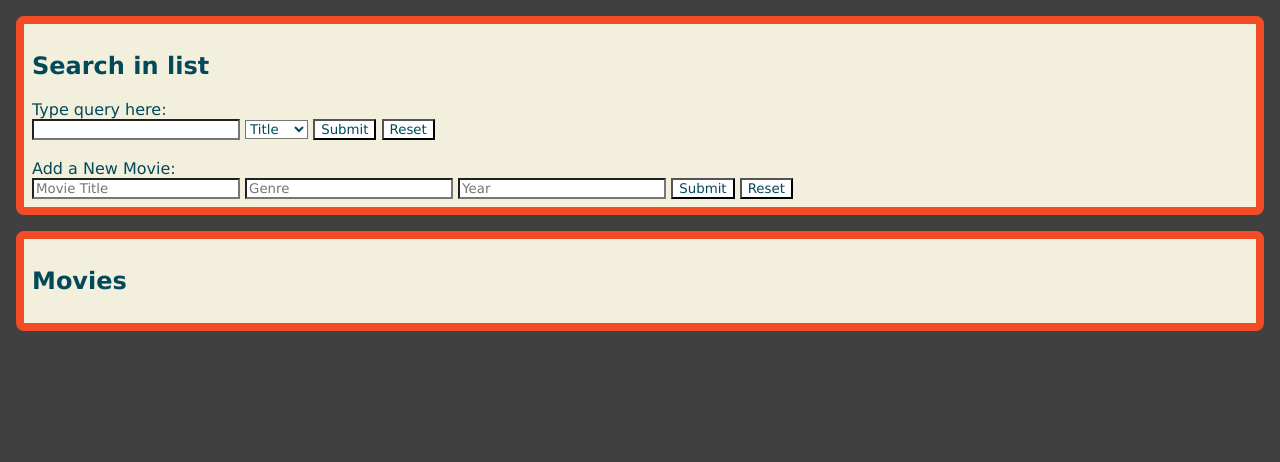
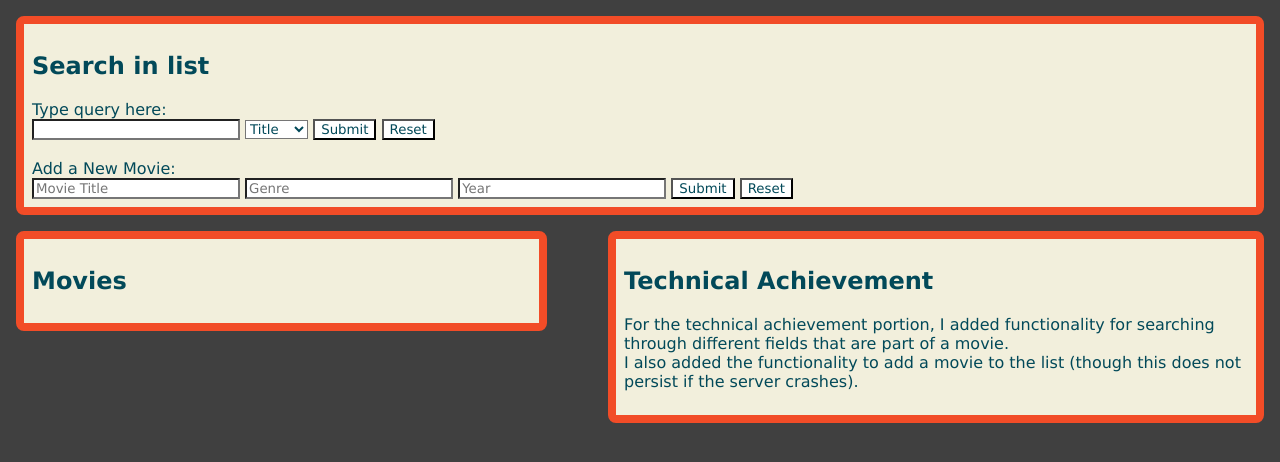
Before and after one commit to mandi1267/CS4241, a website: page public/index.html in a window 1280 px wide. Drawn offline with Linux system fonts and the light colour scheme.

Commit message:
Add portion for describing technical achievement; Add comments with name and website location

```diff
--- a/public/css/main.css
+++ b/public/css/main.css
@@ -5,6 +5,20 @@
   color: #024959;
   font-family: Lucida Sans Unicode;
 }
+
+#technicalAcheivementDescription {
+  margin-left: 1em;
+  float: right;
+  min-width: 30%;
+  max-width: 50%;
+
+}
+#results {
+  float: left;
+  max-width: 60%;
+  min-width: 40%
+}
+
 body {
   margin: 1em
 }
@@ -19,10 +33,13 @@ input, select, option {
   background-color: #FFFFFF;
   color: #024959
 }
+td {
+  width: 10em;
+}
 td, th {
   outline: solid #024959 .1em;
   border-width: .1em;
-  padding:.5em;
+  padding: .5em;
 }
 .textObject {
   background-color: #F2EFDC;
@@ -35,15 +52,8 @@ td, th {
   padding: 0.5em;
   border-radius: 0.5em;
   background-color: #F2EFDC;
+  margin-top: 1em;
 }
 .textIn {
   width: 15em;
 }
-
-#results {
-  margin-top: 1em;
-}
-
-td {
-  width: 10em;
-}
--- a/public/index.html
+++ b/public/index.html
@@ -5,7 +5,8 @@
   <title>CS4241-B15 Homework Assignment 3</title>
   <meta charset="utf-8">
   <link rel="stylesheet" href="css/main.css">
-  <!-- Author: CS 4241 Staffs -->
+  <!-- Author: Amanda Adkins -->
+  <!-- Website: https://aaadkins-cs4241-assignment3.herokuapp.com/ -->
 </head>
 
 <body>
@@ -39,6 +40,11 @@
     <h2>Movies</h2>
 
   </div>
+  <div class="separatedUnit" id="technicalAcheivementDescription">
+    <h2>Technical Achievement</h2>
+    <p>For the technical achievement portion, I added functionality for searching through different fields that are part of a movie. <br>
+      I also added the functionality to add a movie to the list (though this does not persist if the server crashes). </p>
+  </div>
 
 
 </body>
--- a/server.js
+++ b/server.js
@@ -1,7 +1,8 @@
+
+// Author: Amanda Adkins
+//Website: https://aaadkins-cs4241-assignment3.herokuapp.com/
 var express = require('express');
 var path = require('path');
-
-//var movies = ['jaws', 'jaws1', 'Monty Python'];
 
 var moviesList = [];
 moviesList.push(new Movie("Jaws", "Action", "1975"));
```
